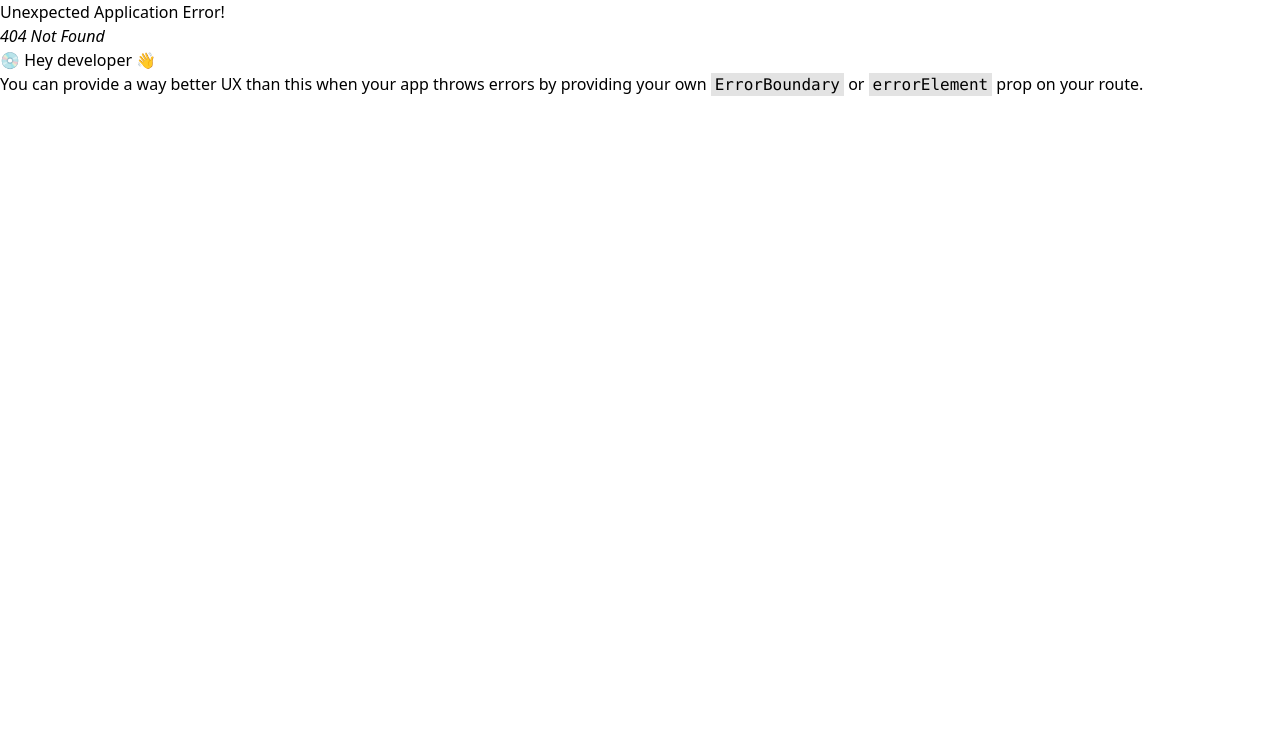
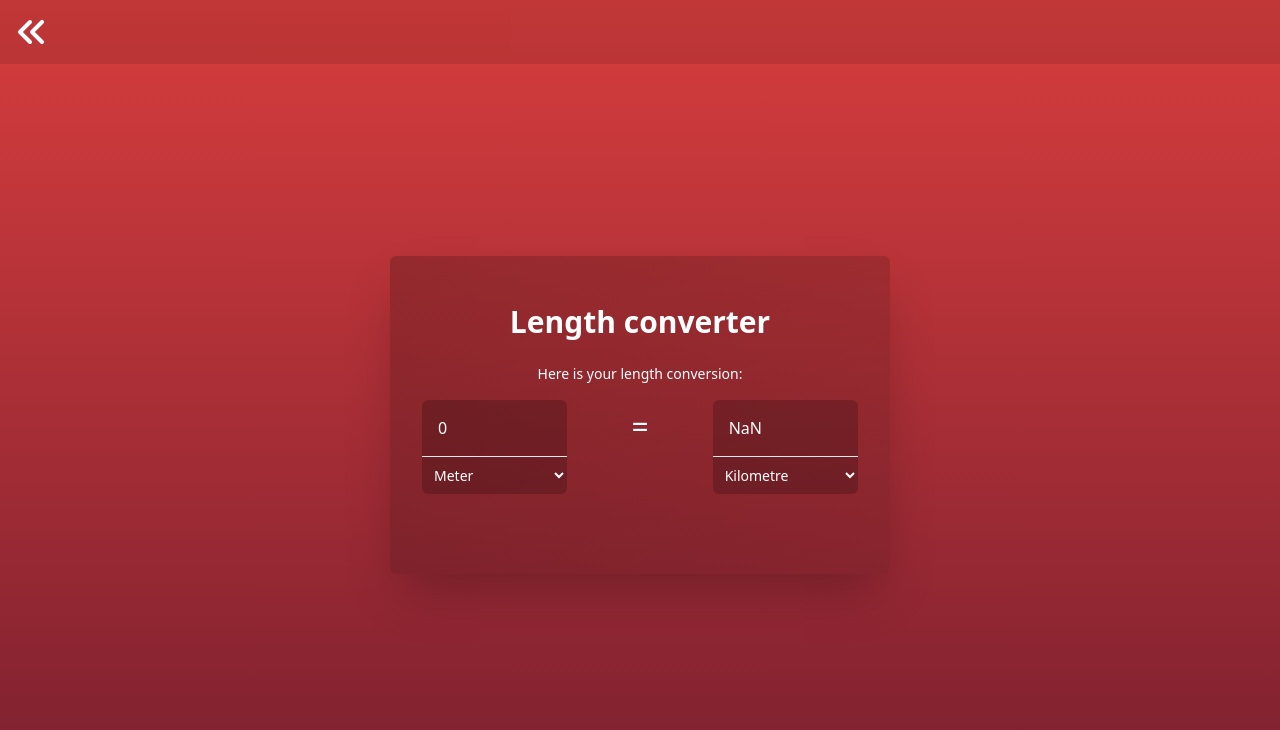
Before and after one commit to n4xz/tools-app, a React (Create React App) app: page /converter in a window 1280 px wide. Before the commit this address had no page. Shown: the top 730 px of the page. Built offline with nearby package versions, Linux system fonts and the light colour scheme.

Commit message:
added the length converter

```diff
--- a/src/App.js
+++ b/src/App.js
@@ -7,7 +7,7 @@ import {
 } from 'react-router-dom'
 import './index.css'
 import Bmi from './pages/BMI Calculator/Bmi'
-// import Converter from './pages/Converter/Converter'
+import Converter from './pages/Converter/Converter'
 import Home from './pages/Home Page/Home'
 import Todo from './pages/Todo List/Todo'
 
@@ -18,7 +18,7 @@ export default function App() {
 				<Route index element={<Home />} />
 				<Route path='/todo' element={<Todo />} />
 				<Route path='/bmi' element={<Bmi />} />
-				{/* <Route path='/converter' element={<Converter />} /> */}
+				<Route path='/converter' element={<Converter />} />
 			</Route>
 		)
 	)
--- a/src/pages/Converter/Converter.jsx
+++ b/src/pages/Converter/Converter.jsx
@@ -9,7 +9,7 @@ export default function Converter() {
 				animate={{ opacity: 1 }}
 				initial={{ opacity: 0 }}
 				transition={{ duration: 1 }}
-				className='h-screen w-screen overflow-scroll bg-gradient-to-tl from-[#404348] via-[#c89c76]/70 to-[#c26c49] px-4'
+				className='h-screen w-screen overflow-scroll bg-gradient-to-t from-rose-500/50 to-red-500/90 px-4'
 			>
 				<Navbar />
 				<Main />
--- a/src/pages/Converter/components/Lengths.jsx
+++ /dev/null
@@ -1,19 +0,0 @@
-export default function Lengths() {
-	const lengthOptions = [
-		'Kilometre',
-		'Meter',
-		'Centimeter',
-		'Milimetre',
-		'Mile',
-		'Yard',
-		'Foot',
-		'Inch'
-	]
-	return (
-		<>
-			{lengthOptions.map((option) => (
-        <option key={option} value={option}>{option}</option>
-			))}
-		</>
-	)
-}
--- a/src/pages/Converter/components/Main.jsx
+++ b/src/pages/Converter/components/Main.jsx
@@ -1,69 +1,76 @@
-import { useState } from 'react'
-import Lengths from './Lengths'
-import Temperatures from './Temperatures'
-import Weights from './Weights'
+import { useEffect, useState } from 'react'
+import UnitsRow from './UnitsRow'
 
 export default function Main() {
-	const [category, setCategory] = useState('')
-	function handleCategory(event) {
-		setCategory(event.target.value)
+	const lengthValues = {
+		Kilometre: 1000,
+		Meter: 1,
+		Centimeter: 0.01,
+		Milimetre: 0.001,
+		Mile: 1609.344,
+		Yard: 0.9144,
+		Foot: 0.3048,
+		Inch: 0.0254
+	}
+
+	const [inputValue, setInputValue] = useState(0)
+	const [outputValue, setOutputValue] = useState(0)
+	const [inputUnit, setInputUnit] = useState('Meter')
+	const [outputUnit, setOutputUnit] = useState('meters')
+
+	useEffect(() => {
+		convert()
+	}, [inputValue, inputUnit, outputUnit])
+
+	function convert() {
+		const inputInMeters = inputValue * lengthValues[inputUnit]
+		const outputInMeters = inputInMeters / lengthValues[outputUnit]
+		setOutputValue(outputInMeters)
+	}
+
+	const handleInputValueChange = (event) => {
+		setInputValue(event.target.value)
+	}
+
+	const handleOutputValueChange = (event) => {
+		setOutputValue(event.target.value)
+	}
+
+	const handleInputUnitChange = (event) => {
+		setInputUnit(event.target.value)
+	}
+
+	const handleOutputUnitChange = (event) => {
+		setOutputUnit(event.target.value)
 	}
 
 	return (
 		<>
-			<div className='mx-auto mt-20 flex flex-col items-center rounded-md bg-gradient-to-br from-black/20 to-black/10 px-8 pt-12 pb-56 text-white shadow-2xl md:mt-64 md:max-w-[500px]'>
+			<div className='mx-auto mt-20 flex max-w-[500px] flex-col items-center rounded-md bg-gradient-to-br from-black/20 to-black/10 px-8 py-12 text-white shadow-2xl md:mt-64'>
 				<h2 className='mb-6 text-center text-3xl font-semibold'>
-					Multi-converter
+					Length converter
 				</h2>
-				<select
-					className='mb-4 w-52 rounded-md bg-black/20 px-2 py-2 focus:outline-none md:w-full'
-					name='Category'
-					onChange={handleCategory}
-				>
-					<option value=''>Choose a category...</option>
-					<option value='length'>Length</option>
-					<option value='weight'>Weight</option>
-					<option value='temperature'>Temperature</option>
-				</select>
-				{category === '' ? (
-					<p className='mb-4 text-sm'>
-						Please choose the category you want to use.
-					</p>
-				) : (
-					<p className='mb-4 text-sm'>Here is your {category} conversion:</p>
-				)}
-				<div className='grid w-fit align-middle md:grid-cols-3'>
-					<div className='flex flex-col'>
-						<input
-							type='number'
-							className='rounded-t-md bg-black/20 px-4 py-4 placeholder:text-xs placeholder:text-white/20 focus:outline-none'
-						/>
-						<select
-							name='firstSelect'
-							id='firstSelect'
-							className='rounded-b-md border-t bg-black/20 p-2 text-sm focus:outline-none'
-						>
-							{category === 'length' && <Lengths />}
-							{category === 'weight' && <Weights />}
-							{category === 'temperature' && <Temperatures />}
-						</select>
+				<p className='mb-4 text-sm'>Here is your length conversion:</p>
+				<div className='mb-8 grid align-middle md:grid-cols-3'>
+					<UnitsRow
+						value={inputValue}
+						handleValueChange={handleInputValueChange}
+						lengthValues={lengthValues}
+						selectedUnit={inputUnit}
+						handleUnitChange={handleInputUnitChange}
+					/>
+
+					<div className='flex items-center justify-evenly py-4 md:flex-col md:py-0'>
+						<span className='text-3xl md:-translate-y-5'>=</span>
 					</div>
-					<span className='mx-auto text-3xl md:translate-y-2'>=</span>
-					<div className='flex flex-col'>
-						<input
-							type='number'
-							className='rounded-t-md bg-black/20 px-4 py-4 placeholder:text-xs placeholder:text-white/20 focus:outline-none'
-						/>
-						<select
-							name='secondSelect'
-							id='secondSelect'
-							className='rounded-b-md border-t bg-black/20 p-2 text-sm focus:outline-none'
-						>
-							{category === 'length' && <Lengths />}
-							{category === 'weight' && <Weights />}
-							{category === 'temperature' && <Temperatures />}
-						</select>
-					</div>
+
+					<UnitsRow
+						value={outputValue}
+						handleValueChange={handleOutputValueChange}
+						lengthValues={lengthValues}
+						selectedUnit={outputUnit}
+						handleUnitChange={handleOutputUnitChange}
+					/>
 				</div>
 			</div>
 		</>
--- a/src/pages/Converter/components/Temperatures.jsx
+++ /dev/null
@@ -1,12 +0,0 @@
-export default function Temperatures() {
-	const temperatureOptions = ['Fahrenheit', 'Celsius', 'Kelvin']
-	return (
-		<>
-			{temperatureOptions.map((option) => (
-				<option key={option} value={option}>
-					{option}
-				</option>
-			))}
-		</>
-	)
-}
--- /dev/null
+++ b/src/pages/Converter/components/UnitsRow.jsx
@@ -0,0 +1,34 @@
+import React from 'react'
+
+const UnitsRow = (props) => {
+	const {
+		lengthValues,
+		value,
+		handleValueChange,
+		handleUnitChange,
+		selectedUnit
+	} = props
+	return (
+		<div className='flex flex-col'>
+			<input
+				value={value}
+				onChange={handleValueChange}
+				type='text'
+				className='rounded-t-md bg-black/20 px-4 py-4 focus:outline-none'
+			/>
+			<select
+				value={selectedUnit}
+				onChange={handleUnitChange}
+				className='rounded-b-md border-t bg-black/20 p-2 text-sm focus:outline-none'
+			>
+				{Object.keys(lengthValues).map((option) => (
+					<option key={option} value={option}>
+						{option}
+					</option>
+				))}
+			</select>
+		</div>
+	)
+}
+
+export default UnitsRow
--- a/src/pages/Converter/components/Weights.jsx
+++ /dev/null
@@ -1,21 +0,0 @@
-export default function Weights() {
-	const weightOptions = [
-		'Metric tons',
-		'Kilograms',
-		'Grams',
-		'Miligrams',
-		'Micrograms',
-		'Stones',
-		'Pounds',
-		'Ounces'
-	]
-	return (
-		<>
-			{weightOptions.map((option) => (
-				<option key={option} value={option}>
-					{option}
-				</option>
-			))}
-		</>
-	)
-}
--- a/src/pages/Home Page/components/Footer.jsx
+++ b/src/pages/Home Page/components/Footer.jsx
@@ -23,10 +23,18 @@ export default function Footer() {
 					<p className='hidden text-xs opacity-60 md:flex md:text-sm'>
 						© 2023 - Mihai Postelnicu
 					</p>
-					<a href='https://github.com/n4xz'>
+					<a
+						href='https://github.com/n4xz'
+						target='_blank'
+						rel='noopener noreferrer'
+					>
 						<FaGithubSquare size={30} className='hover:text-orange-500' />
 					</a>
-					<a href='https://www.linkedin.com/in/mihaipostelnicu/'>
+					<a
+						href='https://www.linkedin.com/in/mihaipostelnicu/'
+						target='_blank'
+						rel='noopener noreferrer'
+					>
 						<FaLinkedin size={30} className='hover:text-blue-500' />
 					</a>
 				</div>
--- a/src/pages/Home Page/components/Menu.jsx
+++ b/src/pages/Home Page/components/Menu.jsx
@@ -25,9 +25,9 @@ export default function Menu({ handleMenu }) {
 					BMI Calculator
 				</Link>
 				<span className='mt-2 mb-1 h-[1px] w-full bg-white/10'></span>
-				<p className='mb-3 mt-1 p-4'>
-					Converter (not working yet)
-				</p>
+				<Link to='converter' className='mb-3 mt-1 p-4'>
+					Converter
+				</Link>
 			</div>
 		</motion.div>
 	)
--- a/src/pages/Home Page/components/Navbar.jsx
+++ b/src/pages/Home Page/components/Navbar.jsx
@@ -32,11 +32,12 @@ export default function Navbar() {
 						>
 							BMI Calculator
 						</Link>
-						<p
+						<Link
+							to='/converter'
 							className='transition-transform duration-200 hover:scale-110'
 						>
-							Converter (not working yet)
-						</p>
+							Converter
+						</Link>
 					</div>
 					<button className='md:hidden' onClick={handleMenu}>
 						<HiMenuAlt3 size={40} />
```
